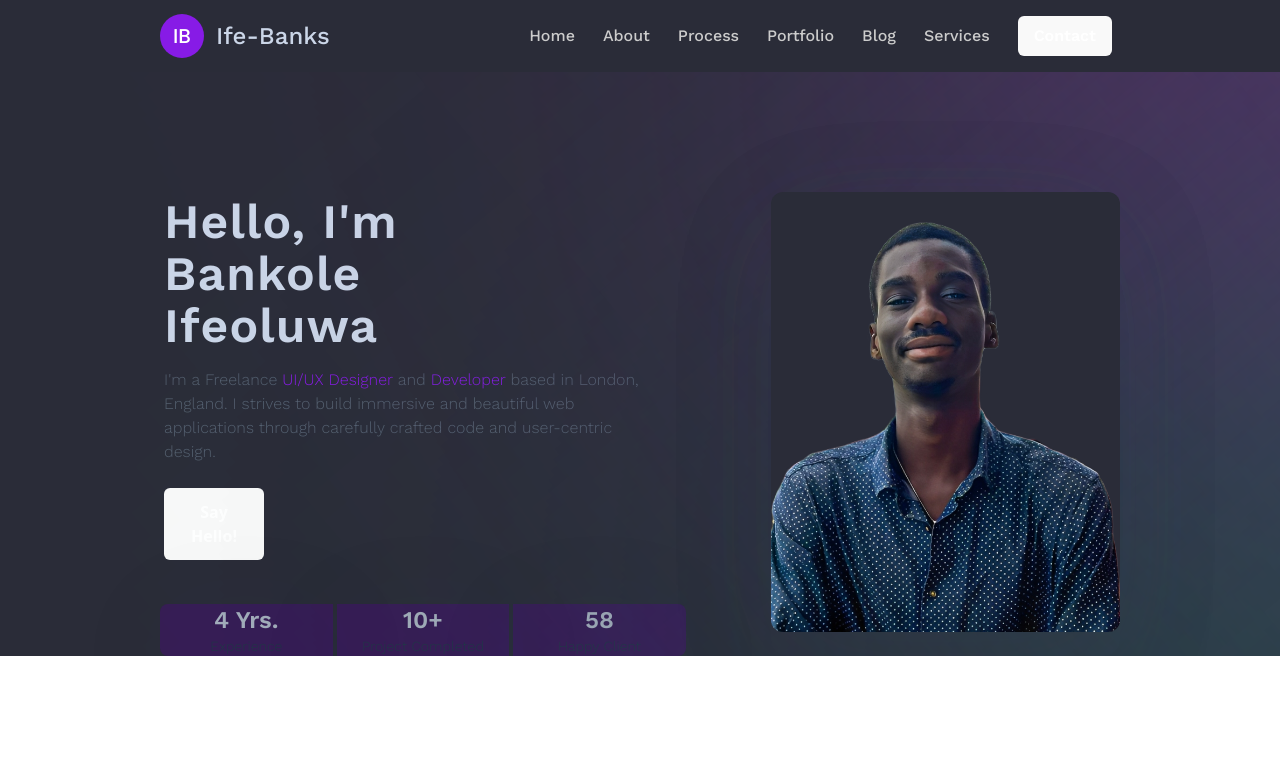
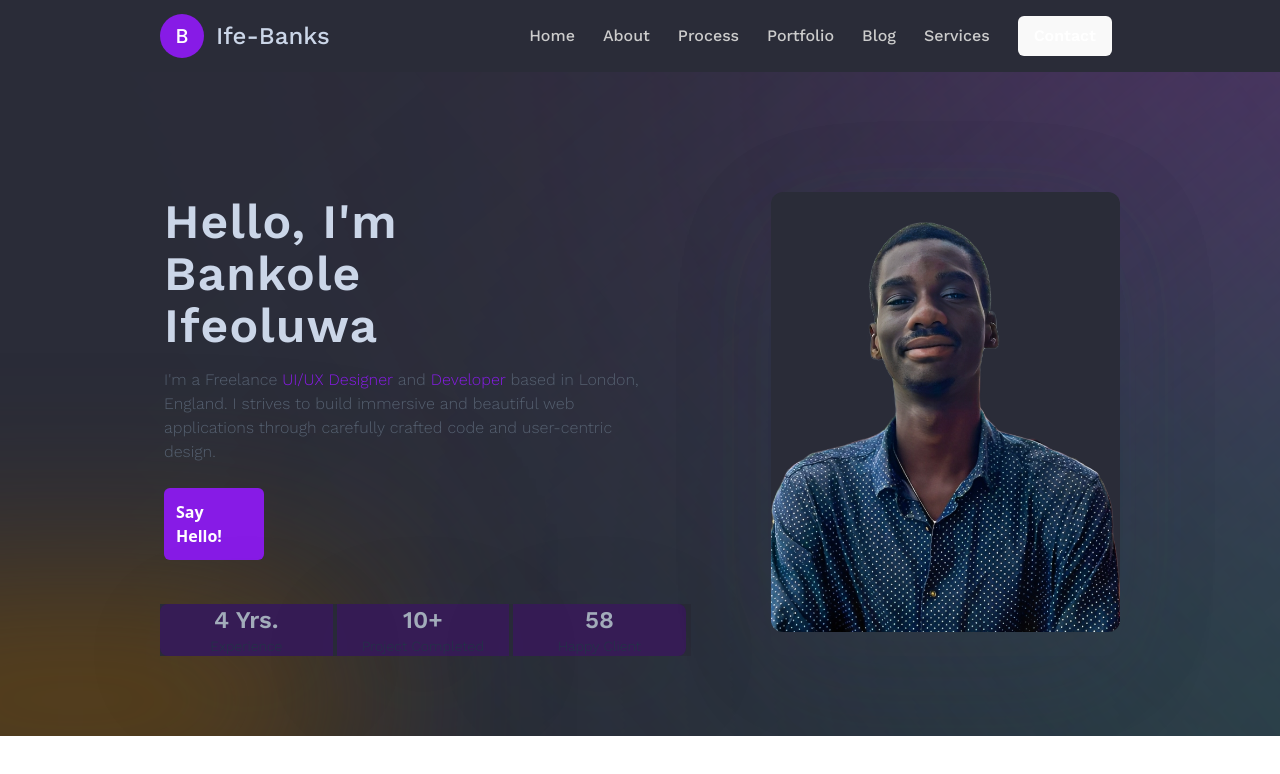
Before and after one commit to Ife-Banks/Portfolio-Trial, a React (Vite) app: page / in a window 1280 px wide. Shown: the top 774 px of the page. Built offline with nearby package versions, Linux system fonts and the light colour scheme.

Commit message:
say hello linked to my whatsapp

```diff
--- a/src/components/Hero.jsx
+++ b/src/components/Hero.jsx
@@ -45,7 +45,7 @@ const Hero = () => {
 
     return (
         <motion.div
-            className='w-full lg:w-[75%] mx-auto mt-10 lg:mt-30'
+            className='w-full lg:w-[75%] mx-auto mt-10 lg:mt-30 flex flex-col gap-20'
             initial="hidden"
             animate="visible"
             variants={containerVariants}
@@ -77,7 +77,8 @@ const Hero = () => {
                     <motion.p className='text-[#808080] font-workSan text-base font-light'>
                         I'm a Freelance <span className='text-[#871BE6]'>UI/UX Designer </span>and <span className='text-[#871BE6]'>Developer</span> based in London, England.
                     </motion.p>
-                    <motion.button
+                    <motion.a
+                    href='https://wa.link/msu7w0'
                         className='mx-auto py-3 px-6 rounded-md text-white font-semibold bg-[#871be6] hover:bg-[#9a3aed] transition-colors'
                         whileHover={{
                             scale: 1.05,
@@ -86,7 +87,7 @@ const Hero = () => {
                         whileTap={{ scale: 0.98 }}
                     >
                         Say Hello!
-                    </motion.button>
+                    </motion.a>
                 </motion.div>
 
                 {/* Stats with animations */}
@@ -132,7 +133,8 @@ const Hero = () => {
                     >
                         I'm a Freelance <span className='text-[#871BE6]'>UI/UX Designer </span>and <span className='text-[#871BE6]'>Developer</span> based in London, England. I strives to build immersive and beautiful web applications through carefully crafted code and user-centric design.
                     </motion.p>
-                    <motion.button
+                    <motion.a
+                        href='https://wa.link/msu7w0'
                         className='place-self-start w-25 flex justify-center items-center py-3 px-3 mt-2 rounded-md text-white font-semibold bg-[#871be6] cursor-pointer'
                         whileHover={{
                             scale: 1.05,
@@ -143,11 +145,11 @@ const Hero = () => {
                         transition={{ type: "spring", stiffness: 300 }}
                     >
                         Say Hello!
-                    </motion.button>
+                    </motion.a>
                 </motion.div>
 
                 <motion.div
-                    className='flex gap-1 w-[93%] flex-wrap bg-[#2a2c38] '
+                    className='flex gap-1 w-[93%] flex-wrap bg-[#2a2c38] z-1'
                     initial={{ y: 30, opacity: 0 }}
                     animate={{ y: 0, opacity: 1 }}
                     transition={{ delay: 0.4 }}
@@ -187,6 +189,11 @@ const Hero = () => {
                     />
                 </motion.div>
             </div>
+
+
+            <div>
+
+            </div>
         </motion.div>
     );
 }
--- a/src/components/Navbar.jsx
+++ b/src/components/Navbar.jsx
@@ -50,7 +50,7 @@ const Navigate = () => {
         transition={{ delay: 0.2 }}
       >
         <div className='w-11 h-11 flex items-center justify-center flex-col rounded-full bg-[#871be6]'>
-          <p className='text-white font-poppins text-xl font-medium'>IB</p>
+          <p className='text-white font-poppins text-xl font-medium'>B</p>
         </div>
         <p className='text-[#cbd6e8] font-workSan text-2xl font-medium'>
         Ife-Banks
--- a/src/pages/Home.jsx
+++ b/src/pages/Home.jsx
@@ -6,7 +6,8 @@ const Home = () => {
         <div className='relative bg-[#2A2C38] overflow-hidden '>
             <div className='-z-1 '>
                 <div className='absolute w-[871.213px] h-[871.213px] border rotate-[-130deg] -top-100 -right-160 bg-[rgba(190,41,215,0.5)] blur-[300px]'></div>
-            <div className='absolute border w-[900px] h-[900px]  -right-[50%] top-45  border-black rotate-[-130deg] bg-[rgba(26,94,77,0.7)] blur-[300px]'></div>
+                <div className='absolute border w-[900px] h-[900px]  -right-[50%] top-45  border-black rotate-[-130deg] bg-[rgba(26,94,77,0.7)] blur-[300px]'></div>
+                <div className='absolute border w-[541px] h-[226px] rotate[-30deg] -bottom-20 -left-50 [background:linear-gradient(182deg,#906010_-157.44%,rgba(128,85,14,0.96)_-157.4%,rgba(87,58,10,0.67)_216.94%,rgba(198,137,32,0.8)_216.94%)] blur-[100px]'></div>
             </div>
             <Navigate/>
             <Hero />
```
